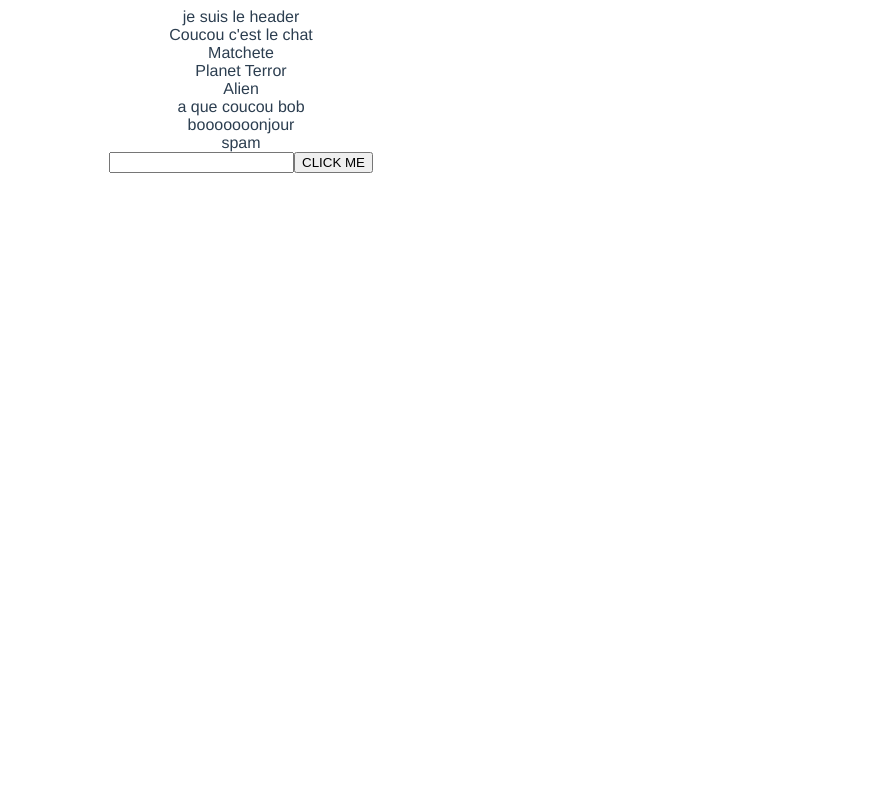
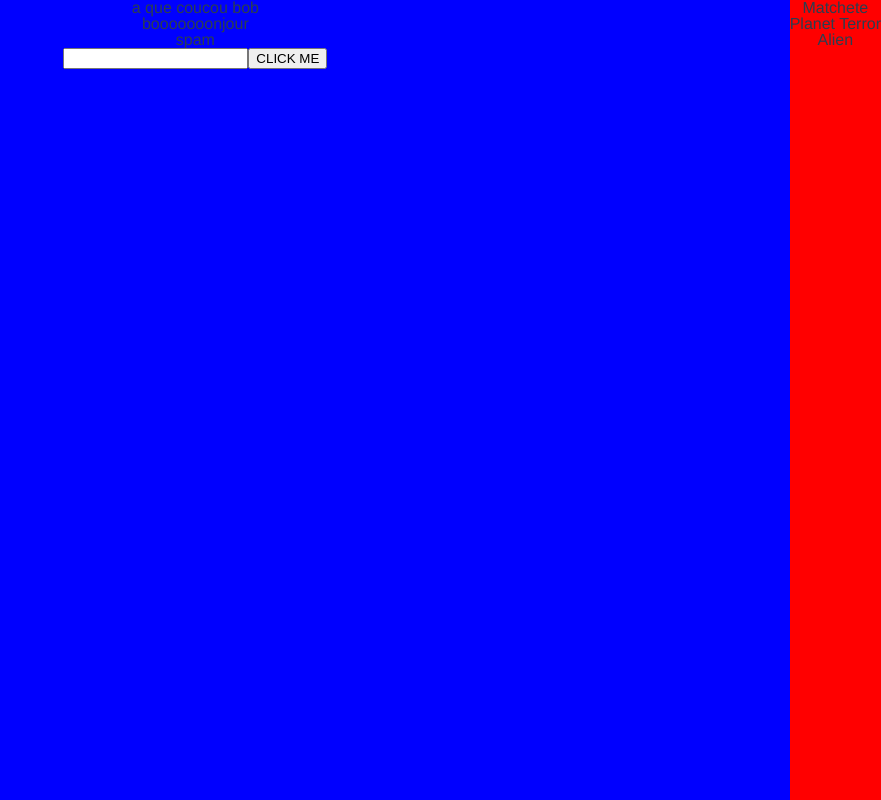
Before and after one commit to LagacheLouis/SpaceChat, a Vue app: page / in a window 1280 px wide. Shown: the whole page, without its empty margins (399-1280 px from the left). Built offline with nearby package versions, Linux system fonts and the light colour scheme.

Commit message:
it's an amazing css

```diff
--- a/package.json
+++ b/package.json
@@ -8,6 +8,7 @@
     "lint": "vue-cli-service lint"
   },
   "dependencies": {
+    "reset-css": "^4.0.1",
     "vue": "^2.5.17",
     "vue-router": "^3.0.1"
   },
--- a/src/App.vue
+++ b/src/App.vue
@@ -1,22 +1,60 @@
 <template>
   <div id="app">
-    <TheHeader/>
     <router-view/>
   </div>
 </template>
 
-<script>
-import  TheHeader from '@/components/TheHeader.vue'
-export default {
-  components :{
-      TheHeader
-  }
+<style lang="scss">
+/* http://meyerweb.com/eric/tools/css/reset/
+   v2.0 | 20110126
+   License: none (public domain)
+*/
 
+html, body, div, span, applet, object, iframe,
+h1, h2, h3, h4, h5, h6, p, blockquote, pre,
+a, abbr, acronym, address, big, cite, code,
+del, dfn, em, img, ins, kbd, q, s, samp,
+small, strike, strong, sub, sup, tt, var,
+b, u, i, center,
+dl, dt, dd, ol, ul, li,
+fieldset, form, label, legend,
+table, caption, tbody, tfoot, thead, tr, th, td,
+article, aside, canvas, details, embed,
+figure, figcaption, footer, header, hgroup,
+menu, nav, output, ruby, section, summary,
+time, mark, audio, video {
+	margin: 0;
+	padding: 0;
+	border: 0;
+	font-size: 100%;
+	font: inherit;
+	vertical-align: baseline;
 }
-</script>
+/* HTML5 display-role reset for older browsers */
+article, aside, details, figcaption, figure,
+footer, header, hgroup, menu, nav, section {
+	display: block;
+}
+body {
+	line-height: 1;
+}
+ol, ul {
+	list-style: none;
+}
+blockquote, q {
+	quotes: none;
+}
+blockquote:before, blockquote:after,
+q:before, q:after {
+	content: '';
+	content: none;
+}
+table {
+	border-collapse: collapse;
+	border-spacing: 0;
+}
 
-
-<style lang="scss">
+/* ====== APP SCSS ======*/
 #app {
   font-family: 'Avenir', Helvetica, Arial, sans-serif;
   -webkit-font-smoothing: antialiased;
--- a/src/components/ChatBox.vue
+++ b/src/components/ChatBox.vue
@@ -1,5 +1,5 @@
 <template>
-    <div>
+    <div id ="chatBox">
         <MessagesList :messages = "messages"/>
         <SendBox  @messageSent ="onMessageSent"/>
     </div>
@@ -29,3 +29,10 @@
     }
 }
 </script>
+
+<style lang="scss" scoped>
+    #chatBox{
+        background-color: blue;
+        flex-grow: 1;
+    }
+</style>
--- /dev/null
+++ b/src/components/LateralBox.vue
@@ -0,0 +1,19 @@
+<template>
+    <div id="lateralBox">
+        <UsersList/>
+    </div>
+</template>
+
+<script>
+import UsersList from "@/components/UsersList.vue";
+export default {
+    components :{
+        UsersList
+    }
+}
+</script>
+<style lang="scss" scoped>
+    #lateralBox{
+        background-color: red;
+    }
+</style>
--- a/src/components/MessagesList.vue
+++ b/src/components/MessagesList.vue
@@ -1,5 +1,5 @@
 <template>
-    <div>
+    <div id="messagesList">
         <Message v-for="(message,index) in messages" :key="index" :message="message"/>
     </div>
 </template>
@@ -13,3 +13,8 @@
     }
 }
 </script>
+<style lang="scss" scoped>
+ #messagesList{
+     flex-grow: 1;
+ }
+</style>
--- a/src/components/TheHeader.vue
+++ /dev/null
@@ -1,3 +0,0 @@
-<template>
-    <header>je suis le header</header>
-</template>
--- a/src/views/ChatView.vue
+++ b/src/views/ChatView.vue
@@ -1,18 +1,24 @@
 <template>
-    <div>
-        <div>Coucou c'est le chat</div>
-        <UsersList/>
+    <div id="ChatView">
         <ChatBox/>
+        <LateralBox/>
     </div>
 </template>
 
 <script>
-import UsersList from "@/components/UsersList.vue";
+import LateralBox from "@/components/LateralBox.vue";
 import ChatBox from "@/components/ChatBox.vue";
 export default {
     components:{
-        UsersList,
+        LateralBox,
         ChatBox
     }
 }
 </script>
+<style lang="scss" scoped>
+    #ChatView{
+        display: flex;
+        flex-direction: row;
+        height: 100vh;
+    }
+</style>
```
Also changed, not shown: 2 other files (tests, documents, lock files or other folders).
